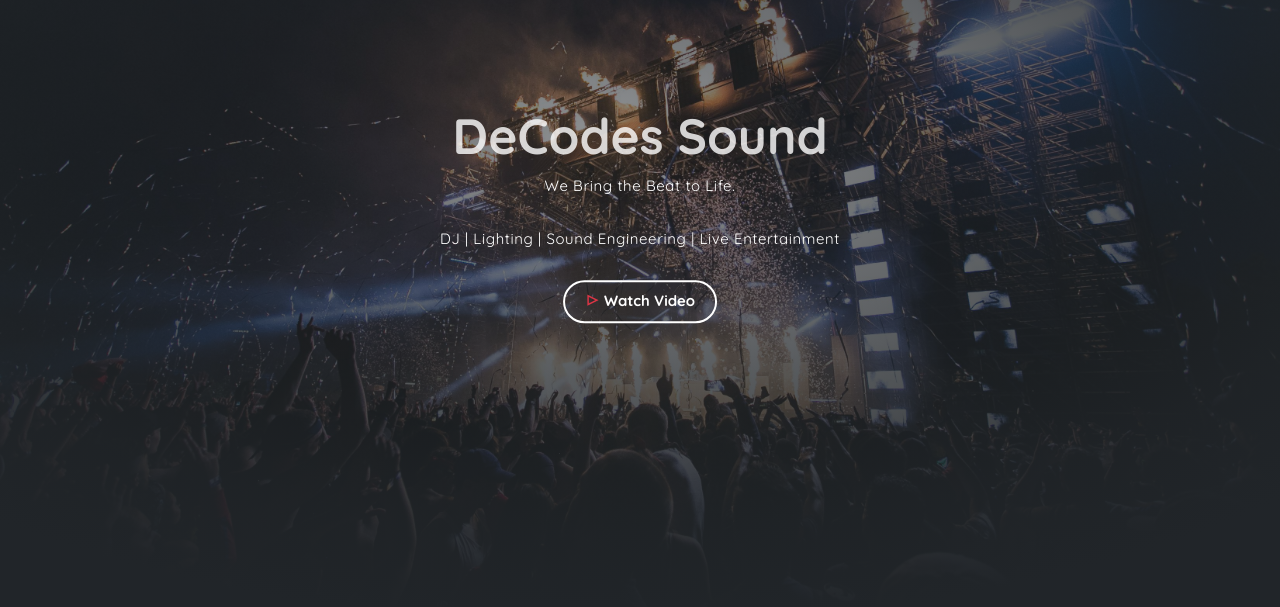
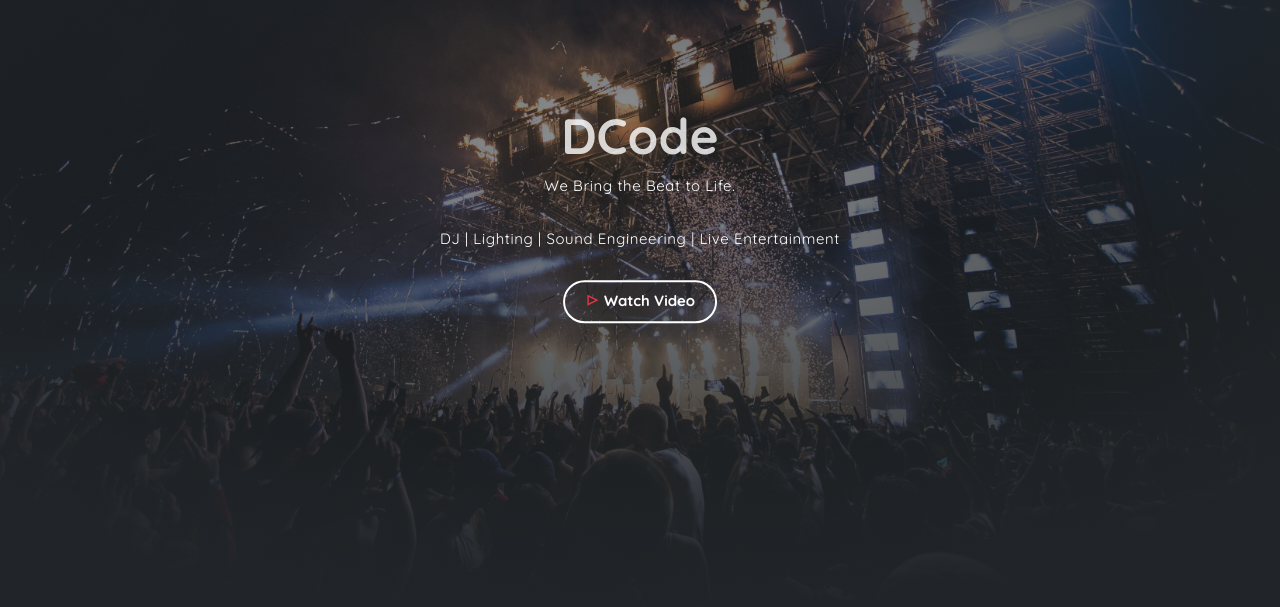
Before and after one commit to bijoy0074u/decodesdj, a plain HTML site: page index.html in a window 1280 px wide. Shown: the part 193-800 px from the top of the page. Drawn offline with Linux system fonts and the light colour scheme.

Commit message:
Update index.html

```diff
--- a/index.html
+++ b/index.html
@@ -39,7 +39,7 @@
 <header class="header">
 <div class="overlay"></div>
 <div class="header-content">
-<h1 class="header-title">DeCodes Sound</h1>
+<h1 class="header-title">DCode</h1>
 <p class="header-subtitle">We Bring the Beat to Life.</p>
 <p class="header-subtitle">DJ | Lighting | Sound Engineering | Live Entertainment</p>
 <button class="btn btn-theme-color modal-toggle"><i class="ti-control-play text-danger"></i> Watch Video</button>
```
